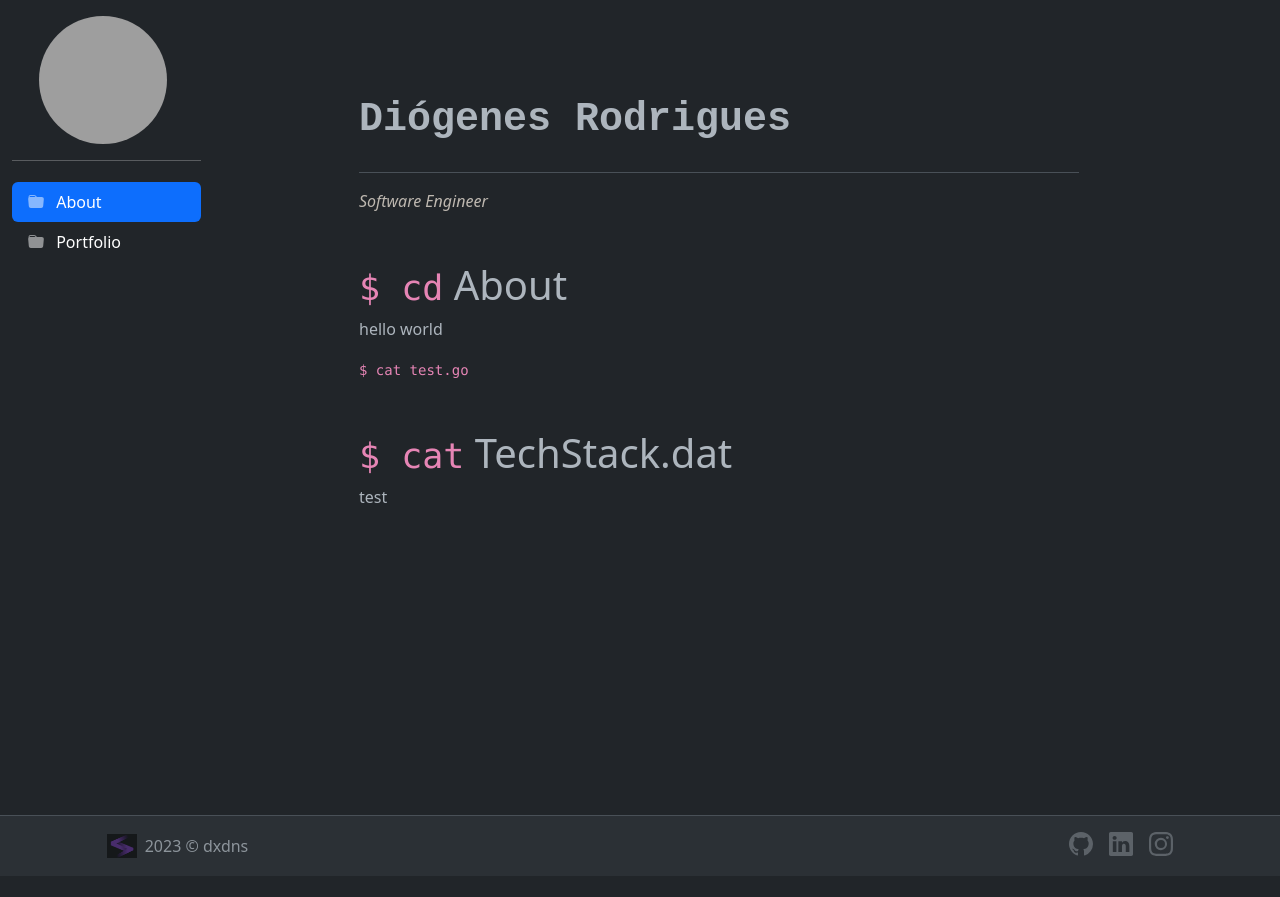
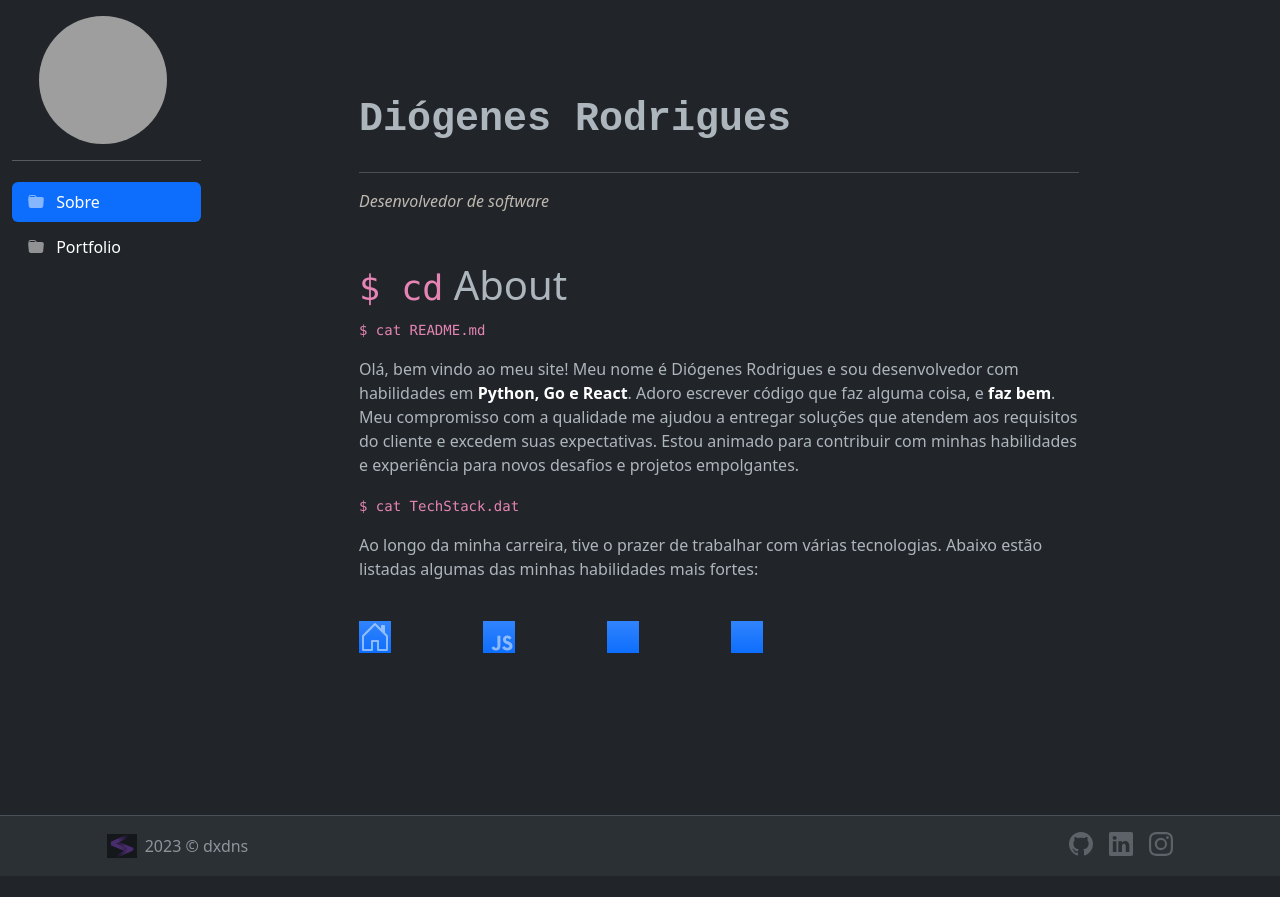
Before and after one commit to dxdns/dxdns.github.io, a Jekyll site: the page built from index.html, in a window 1280 px wide. Shown: the top 897 px of the page. Built offline with Jekyll 4.4.1, drawn with Linux system fonts in a browser that asks for light colours; grey boxes are pictures that could not be loaded.

Commit message:
about intro and stacks

```diff
--- a/_data/navigation.yml
+++ b/_data/navigation.yml
@@ -1,4 +1,4 @@
-- name: About
+- name: Sobre
   link: /
   # description: "Portfolio by dxdns: Diógenes Rodrigues | Software Engineer | Python | Go | React"
 - name: Portfolio
--- a/_includes/nav.html
+++ b/_includes/nav.html
@@ -25,8 +25,9 @@
         <hr>
 
         <ul class="nav nav-pills flex-column mb-auto">
+
+            {% for item in site.data.navigation %}
             <li class="nav-item">
-                {% for item in site.data.navigation %}
                 <a href="{{ item.link }}" {% if page.url==item.link %} class="nav-link text-white active" {% else %}
                     class="nav-link text-white" {% endif %}>
                     <svg class="bi pe-none me-2" width="16" height="16">
@@ -34,8 +35,8 @@
                     </svg>
                     {{ item.name }}
                 </a>
-                {% endfor %}
             </li>
+            {% endfor %}
         </ul>
     </div>
 </nav>
--- a/index.html
+++ b/index.html
@@ -11,13 +11,65 @@ permalink: /
         class="d-flex justify-content-between flex-wrap flex-md-nowrap align-items-center pt-3 pb-2 mb-3 border-bottom">
         <h1 class="title">Diógenes Rodrigues</h1>
     </header>
-    <p class="subtitle">Software Engineer</p>
+    <p class="subtitle">Desenvolvedor de software</p>
 
     <p class="lead">
     <h1 class="mt-5"><code>$ cd</code> About</h1>
-    <p>hello world</p>
-    <p><code class="small">$ cat test.go</code></p>
-    <h1 class="mt-5"><code>$ cat</code> TechStack.dat</h1>
-    <p>test</p>
+    <p><code class="small">$ cat README.md</code></p>
+    <p>Olá, bem vindo ao meu site! Meu nome é Diógenes Rodrigues e sou desenvolvedor com habilidades em
+        <strong>Python, Go e React</strong>. Adoro escrever código que faz alguma coisa, e <strong>faz bem</strong>. Meu
+        compromisso com
+        a qualidade me ajudou a entregar soluções que atendem aos requisitos
+        do cliente e excedem suas expectativas.
+        Estou animado para contribuir com minhas habilidades e experiência para novos desafios e projetos empolgantes.
     </p>
+
+    <p><code>$ cat TechStack.dat</code></p>
+    <p>Ao longo da minha carreira, tive o prazer de trabalhar com várias tecnologias.
+        Abaixo estão listadas algumas das minhas habilidades mais fortes:</p>
+    </p>
+    <svg xmlns="http://www.w3.org/2000/svg" style="display: none;">
+        <symbol id="home-icon" viewBox="0 0 16 16">
+            <path
+                d="M8.354 1.146a.5.5 0 0 0-.708 0l-6 6A.5.5 0 0 0 1.5 7.5v7a.5.5 0 0 0 .5.5h4.5a.5.5 0 0 0 .5-.5v-4h2v4a.5.5 0 0 0 .5.5H14a.5.5 0 0 0 .5-.5v-7a.5.5 0 0 0-.146-.354L13 5.793V2.5a.5.5 0 0 0-.5-.5h-1a.5.5 0 0 0-.5.5v1.293L8.354 1.146zM2.5 14V7.707l5.5-5.5 5.5 5.5V14H10v-4a.5.5 0 0 0-.5-.5h-3a.5.5 0 0 0-.5.5v4H2.5z" />
+        </symbol>
+        <symbol id="js-icon" viewBox="0 0 630 630">
+            <path
+                d="m423.2 492.19c12.69 20.72 29.2 35.95 58.4 35.95 24.53 0 40.2-12.26 40.2-29.2 0-20.3-16.1-27.49-43.1-39.3l-14.8-6.35c-42.72-18.2-71.1-41-71.1-89.2 0-44.4 33.83-78.2 86.7-78.2 37.64 0 64.7 13.1 84.2 47.4l-46.1 29.6c-10.15-18.2-21.1-25.37-38.1-25.37-17.34 0-28.33 11-28.33 25.37 0 17.76 11 24.95 36.4 35.95l14.8 6.34c50.3 21.57 78.7 43.56 78.7 93 0 53.3-41.87 82.5-98.1 82.5-54.98 0-90.5-26.2-107.88-60.54zm-209.13 5.13c9.3 16.5 17.76 30.45 38.1 30.45 19.45 0 31.72-7.61 31.72-37.2v-201.3h59.2v202.1c0 61.3-35.94 89.2-88.4 89.2-47.4 0-74.85-24.53-88.81-54.075z" />
+        </symbol>
+    </svg>
+    <div class="row g-4 py-4 row-cols-1 row-cols-lg-6">
+        <div class="feature col">
+            <div
+                class="feature-icon d-inline-flex align-items-center justify-content-center text-bg-primary bg-gradient fs-2 mb-3">
+                <svg class="bi" width="1em" height="1em">
+                    <use xlink:href="#home-icon" />
+                </svg>
+            </div>
+        </div>
+        <div class="feature col">
+            <div
+                class="feature-icon d-inline-flex align-items-center justify-content-center text-bg-primary bg-gradient fs-2 mb-3">
+                <svg class="bi" width="1em" height="1em">
+                    <use xlink:href="#js-icon" />
+                </svg>
+            </div>
+        </div>
+        <div class="feature col">
+            <div
+                class="feature-icon d-inline-flex align-items-center justify-content-center text-bg-primary bg-gradient fs-2 mb-3">
+                <svg class="bi" width="1em" height="1em">
+                    <use xlink:href="#toggles2" />
+                </svg>
+            </div>
+        </div>
+        <div class="feature col">
+            <div
+                class="feature-icon d-inline-flex align-items-center justify-content-center text-bg-primary bg-gradient fs-2 mb-3">
+                <svg class="bi" width="1em" height="1em">
+                    <use xlink:href="#toggles2" />
+                </svg>
+            </div>
+        </div>
+    </div>
 </div>
```
